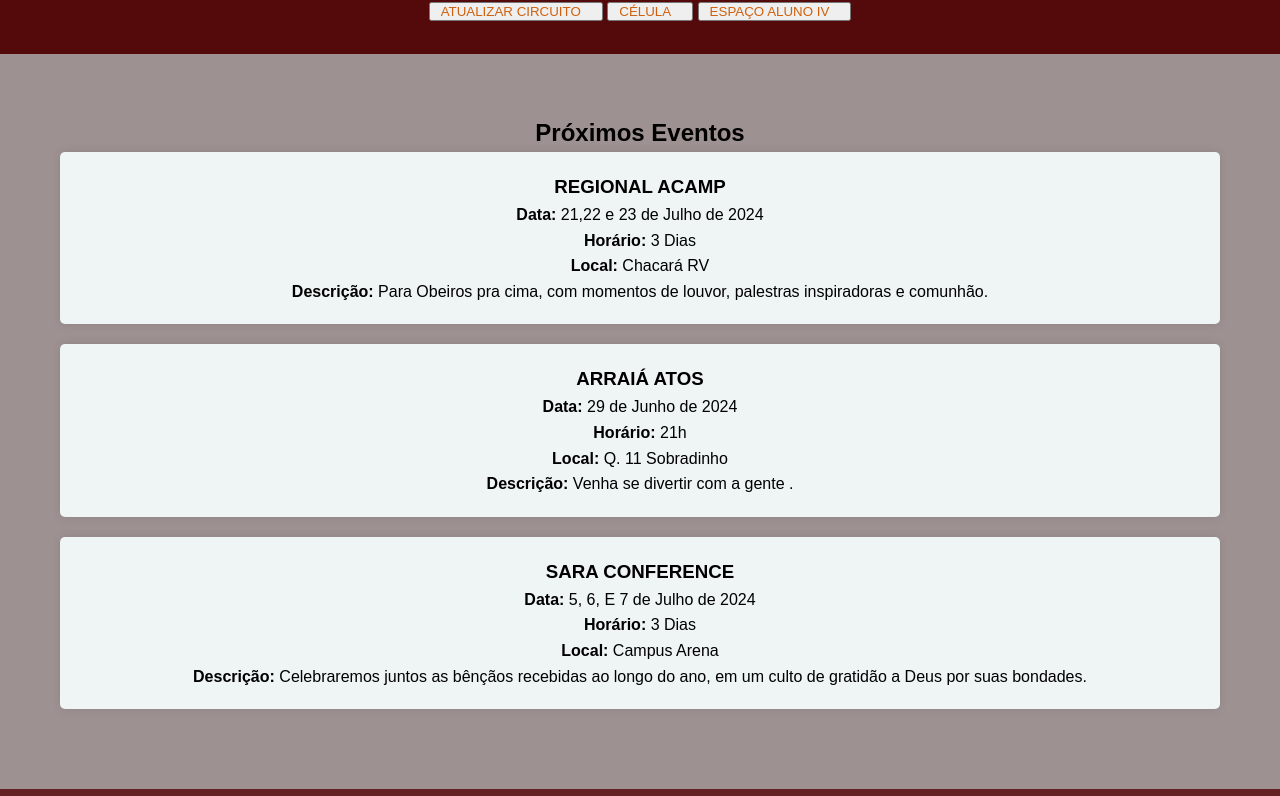
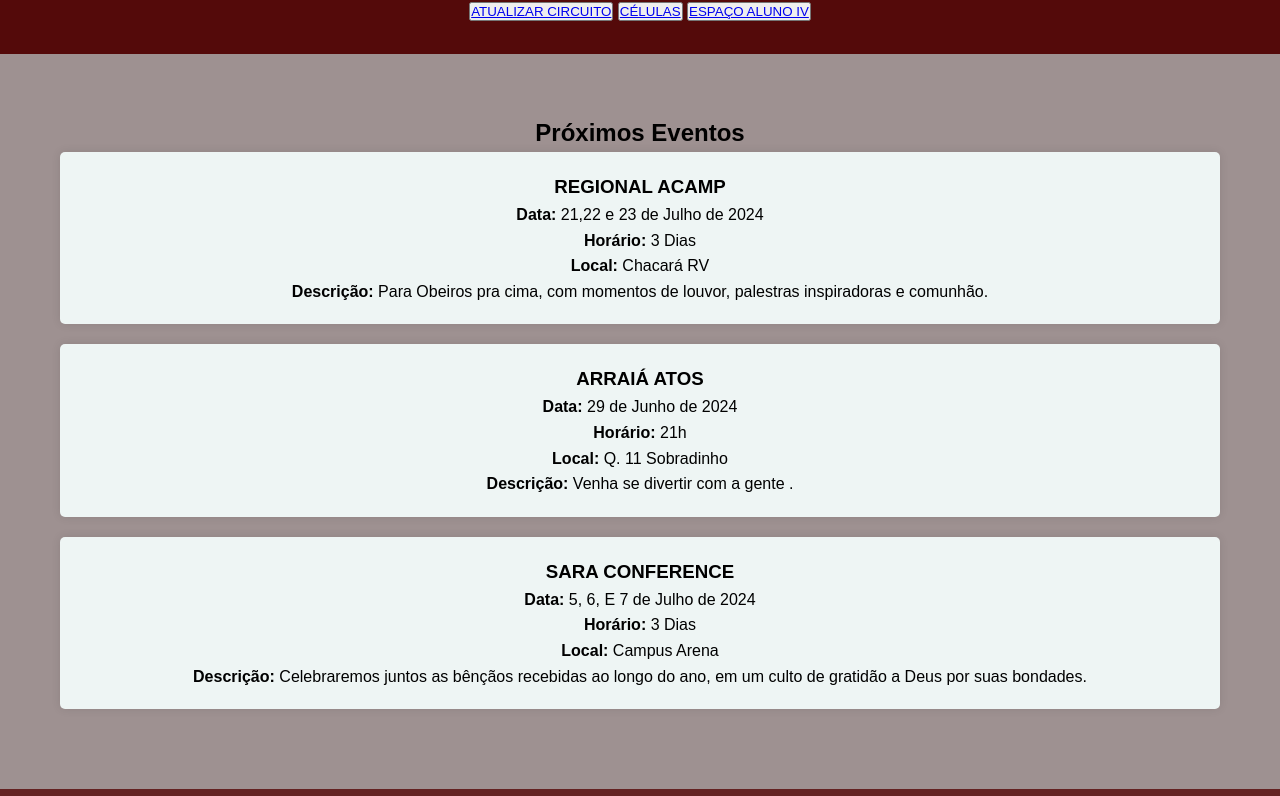
Before and after one commit to Joseniltonvv/Projeto-igreja, a plain HTML site: page index.html in a window 1280 px wide. Shown: the part 83-879 px from the top of the page. Drawn offline with Linux system fonts and the light colour scheme; a script that the page names is missing.

Commit message:
atualização3

```diff
--- a/index.html
+++ b/index.html
@@ -14,13 +14,13 @@
                 <ul>
                     <center>
                   <button>
-                    <li><a href="https://circuitodavisao.com/">ATUALIZAR CIRCUITO</a></li>
+                    <a href="https://circuitodavisao.com/">ATUALIZAR CIRCUITO</a>
                 </button>
                 <button>
-                    <li><a href="celula.html">CÉLULA</a></li>
+                    <a href="celula.html">CÉLULAS</a>
                 </button>
                 <button>
-                    <li><a href="https://iv.circuitodavisao.com/student-space">ESPAÇO ALUNO IV</a></li>
+                    <a href="https://iv.circuitodavisao.com/student-space">ESPAÇO ALUNO IV</a>
                 </button>
                 </center>
                 </ul>
```
